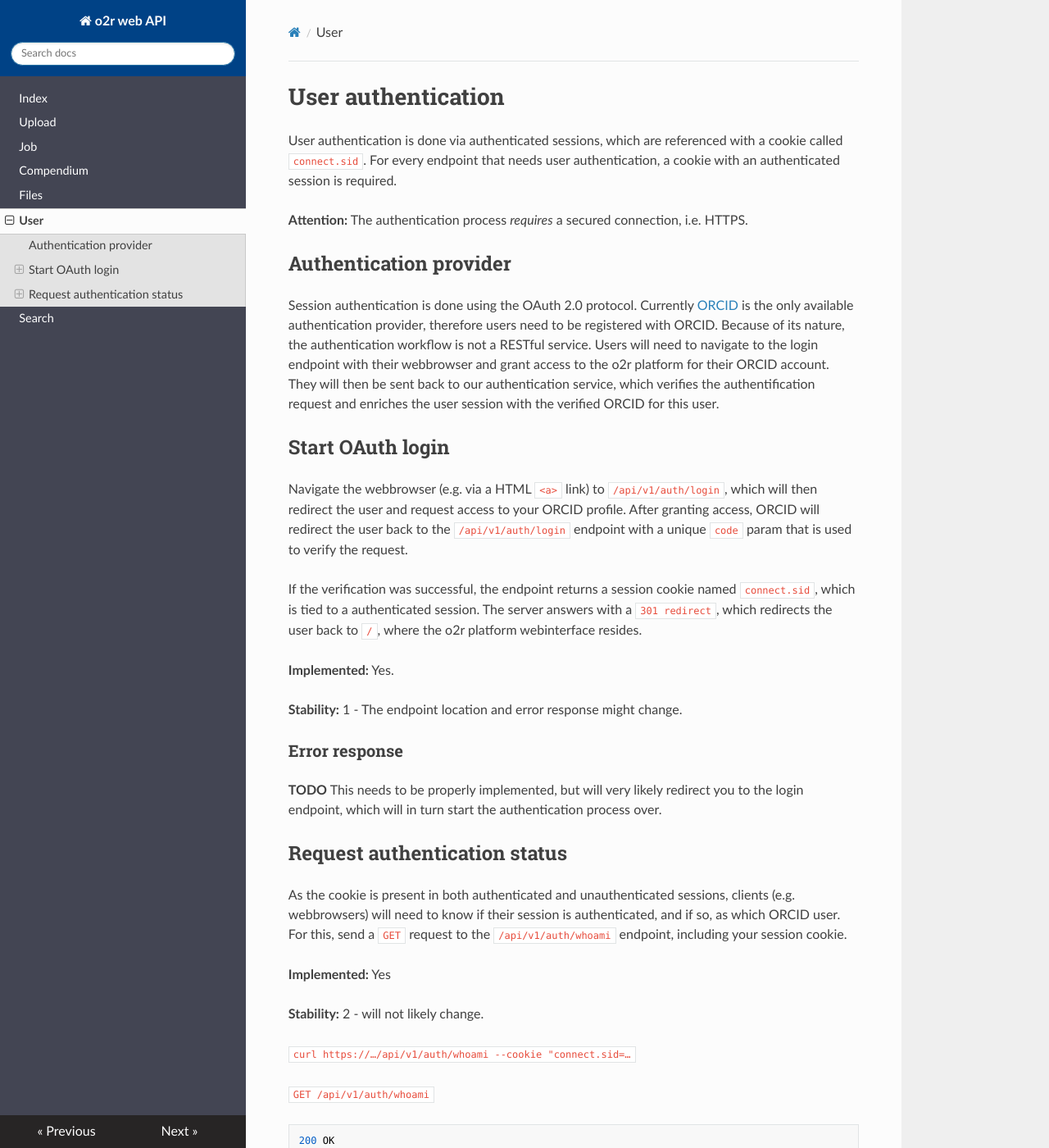
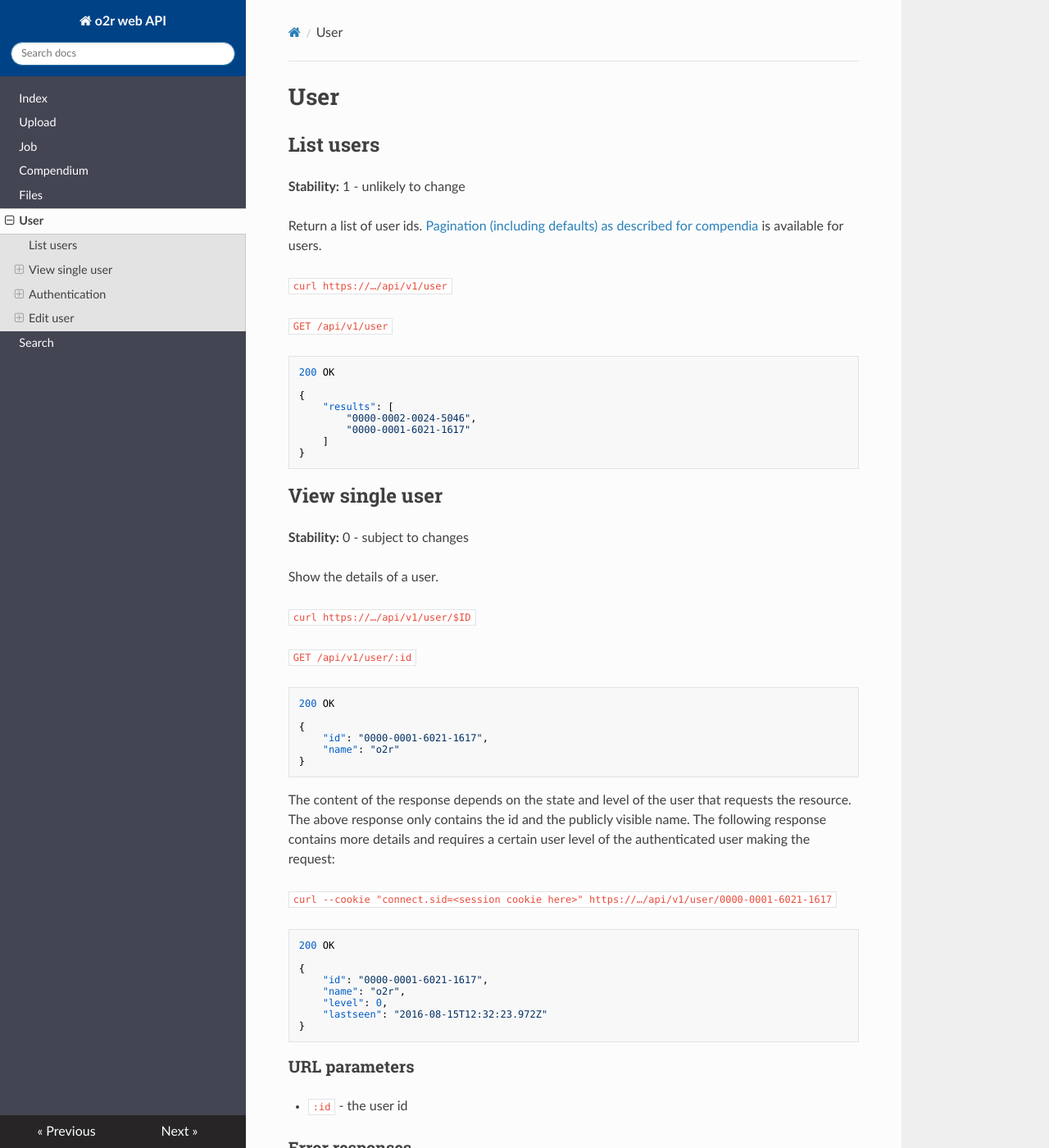
Before and after one commit to o2r-project/api, an MkDocs documentation site: the page built from docs/user.md, in a window 1280 px wide and 1400 px high. Shown: the whole window at 82% size. Built offline with MkDocs 1.6.1, drawn with Linux system fonts in a browser that asks for light colours; nearby versions of some CDN libraries; old or Windows-style settings are respelled for this version of MkDocs; some of the changed text lies outside the part shown.

Commit message:
add user endpoint

````diff
--- a/docs/user.md
+++ b/docs/user.md
@@ -1,28 +1,95 @@
-# User authentication
+# User
+
+## List users
+
+__Stability:__ 1 - unlikely to change
+
+Return a list of user ids. [Pagination (including defaults) as described for compendia](compendium.md) is available for users.
+
+`curl https://…/api/v1/user`
+
+`GET /api/v1/user`
+
+```json
+200 OK
+
+{
+    "results": [
+        "0000-0002-0024-5046",
+        "0000-0001-6021-1617"
+    ]
+}
+```
+
+## View single user
+
+__Stability:__ 0 - subject to changes
+
+Show the details of a user.
+
+`curl https://…/api/v1/user/$ID`
+
+`GET /api/v1/user/:id`
+
+```json
+200 OK
+
+{
+    "id": "0000-0001-6021-1617",
+    "name": "o2r"
+}
+```
+
+The content of the response depends on the state and level of the user that requests the resource. The above response only contains the id and the publicly visible name. The following response contains more details and requires a certain user level of the authenticated user making the request:
+
+`curl --cookie "connect.sid=<session cookie here>" https://…/api/v1/user/0000-0001-6021-1617`
+
+```json
+200 OK
+
+{
+    "id": "0000-0001-6021-1617",
+    "name": "o2r",
+    "level": 0,
+    "lastseen": "2016-08-15T12:32:23.972Z"
+}
+```
+
+### URL parameters
+
+- `:id` - the user id
+
+### Error responses
+
+```json
+404 Not Found
+
+{"error":"no user with this id"}
+```
+
+## Authentication
 
 User authentication is done via authenticated sessions, which are referenced with a cookie called `connect.sid`. For every endpoint that needs user authentication, a cookie with an authenticated session is required.
 
 **Attention:** The authentication process _requires_ a secured connection, i.e. HTTPS.
 
-## Authentication provider
+### Authentication provider
 
 Session authentication is done using the OAuth 2.0 protocol. Currently [ORCID](https://www.orcid.org) is the only available authentication provider, therefore users need to be registered with ORCID. Because of its nature, the authentication workflow is not a RESTful service. Users will need to navigate to the login endpoint with their webbrowser and grant access to the o2r platform for their ORCID account. They will then be sent back to our authentication service, which verifies the authentification request and enriches the user session with the verified ORCID for this user.
 
-## Start OAuth login
+### Start OAuth login
+
+**Stability:** 1 - The endpoint location and error response might change.
 
 Navigate the webbrowser (e.g. via a HTML `<a>` link) to `/api/v1/auth/login`, which will then redirect the user and request access to your ORCID profile. After granting access, ORCID will redirect the user back to the `/api/v1/auth/login` endpoint with a unique `code` param that is used to verify the request.
 
 If the verification was successful, the endpoint returns a session cookie named `connect.sid`, which is tied to a authenticated session. The server answers with a `301 redirect`, which redirects the user back to `/`, where the o2r platform webinterface resides.
 
-**Implemented:** Yes.
-
-**Stability:** 1 - The endpoint location and error response might change.
-
-### Error response
+#### Error response
 
 **TODO** This needs to be properly implemented, but will very likely redirect you to the login endpoint, which will in turn start the authentication process over.
 
-## Request authentication status
+### Request authentication status
 
 As the cookie is present in both authenticated and unauthenticated sessions, clients (e.g. webbrowsers) will need to know if their session is authenticated, and if so, as which ORCID user. For this, send a `GET` request to the `/api/v1/auth/whoami` endpoint, including your session cookie.
 
@@ -43,7 +110,7 @@
 }
 ```
 
-### Error response
+#### Error response
 
 When no session cookie was included, or the included session cookie does not belong to a authenticated session, the service will respond with a `401 Unauthorized` message.
 
@@ -54,3 +121,55 @@
   "error": "not authenticated"
 }
 ```
+
+## Edit user
+
+You can update information of an existing user using the `HTTP` operation `PATCH`.
+
+### Change level
+
+The request must be made by an authenticated user with an appropriate level. The new level is passed to the API via a query parameter, i.e. `..?level=<new level value>`.
+The value must be an `int`.
+The response is the full user document with the updated value.
+
+```bash
+curl --request PATCH --cookie "connect.sid=<session cookie here>" \
+  https://…/api/v1/user/0000-0001-6021-1617?level=42`
+```
+
+```json
+200 OK
+
+{
+    "id": "0000-0001-6021-1617",
+    "name": "o2r",
+    "level": 42,
+    "lastseen": "2016-08-15T12:32:23.972Z"
+}
+```
+
+### Error responses
+
+```json
+401 Unauthorized
+
+{
+  "error": "user is not authenticated"
+}
+```
+
+```json
+401 Unauthorized
+
+{
+  "error": "user level does not allow edit"
+}
+```
+
+```json
+400 Bad Request
+
+{
+  "error": "parameter 'level' could not be parsed as an integer"
+}
+```
````
Also changed, not shown: docs/compendium.md (+1 -1 lines), docs/index.md (+1 -1 lines).
